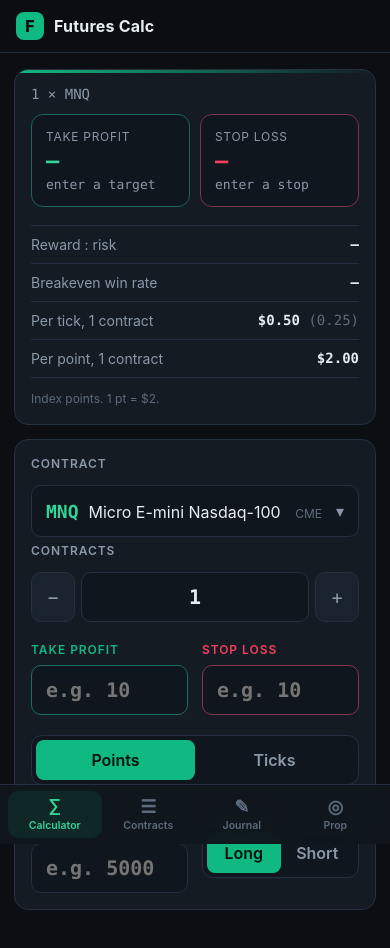
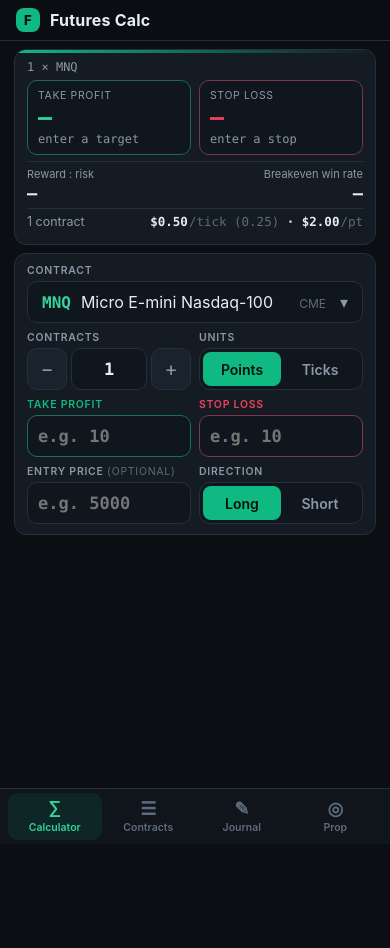
Before and after one commit to Bludiamond888-rgb/futures-desk, a React (Vite) app: page / in a window 390 px wide. Shown: the top 948 px of the page. After the commit the page ends 844 px from the top, so only its background shows below. Built offline with nearby package versions, Linux system fonts and the light colour scheme.

Commit message:
Calculator: compact one-screen layout on phones, scroll-locked calculator tab (100dvh, no bounce, safe-area aware); fit check script

```diff
--- a/src/App.tsx
+++ b/src/App.tsx
@@ -52,9 +52,14 @@
 
   const safeSymbol = all.some((c) => c.symbol === symbol) ? symbol : DEFAULT_CALC.symbol
   const { tab, sub, psub } = route
+  useEffect(() => {
+    const el = document.documentElement
+    el.classList.toggle('calc-lock', tab === 'calculator')
+    return () => el.classList.remove('calc-lock')
+  }, [tab])
 
   return (
-    <div className="app">
+    <div className={`app${tab === 'calculator' ? ' calc-lock' : ''}`}>
       <header className="topbar">
         <div className="brand"><span className="logo">F</span> Futures Calc</div>
         <nav className="tabs top">
--- a/src/index.css
+++ b/src/index.css
@@ -572,3 +572,48 @@
 .tpsl-box.tp b, .tpsl-box.tp i { color: var(--accent2); }
 .tpsl-box.sl { border-color: color-mix(in srgb, var(--neg) 40%, var(--line)); }
 .tpsl-box.sl b, .tpsl-box.sl i { color: var(--neg); }
+
+/* ═════════════ Calculator: compact rows + one-screen scroll lock (phones) ═════════════ */
+.inputs .qty-row .seg, .inputs .tpsl-inputs .seg { margin-top: 0; }
+.rr-line { display: grid !important; grid-template-columns: 1fr 1fr; gap: 12px; }
+.rr-line div { display: flex; flex-direction: column; gap: 2px; }
+.rr-line div:last-child { text-align: right; }
+.rr-line b { text-align: inherit !important; font-size: 17px; }
+.spec-line b em { margin-left: 1px; }
+
+@media (max-width: 760px) {
+  html.calc-lock, html.calc-lock body { height: 100%; overflow: hidden; overscroll-behavior: none; }
+  .app.calc-lock { position: fixed; inset: 0; height: 100dvh; min-height: 0; overflow: hidden; overscroll-behavior: none; }
+  .app.calc-lock .topbar { padding-top: calc(8px + env(safe-area-inset-top)); padding-bottom: 8px; flex: none; }
+  .app.calc-lock .logo { width: 24px; height: 24px; font-size: 13px; }
+  /* main is the only scroller, and only kicks in if the keyboard shrinks the viewport */
+  .app.calc-lock main { flex: 1; min-height: 0; overflow-y: auto; -webkit-overflow-scrolling: touch; overscroll-behavior: contain;
+    padding-top: 8px; padding-bottom: calc(66px + env(safe-area-inset-bottom)); }
+  .calc .calc-grid { gap: 8px; }
+  .calc .panel { padding: 10px 12px; border-radius: 12px; }
+  .calc .inputs { gap: 0; }
+  .calc .field-label { font-size: 10.5px; margin: 0 0 4px; letter-spacing: .07em; }
+  .calc .inputs .row2 { gap: 8px; margin-top: 8px; }
+  .calc .picker-control { min-height: 42px; }
+  .calc .picker-value .sym { font-size: 16px; }
+  .calc #qty, .calc #tp, .calc #sl, .calc #entry { height: 42px; padding: 0 10px; font-size: 17px; }
+  .calc .stepper { grid-template-columns: 40px 1fr 40px; gap: 4px; }
+  .calc .stepper button { height: 42px; }
+  .calc .seg { padding: 3px; height: 42px; }
+  .calc .seg button { padding: 0 6px; font-size: 14px; }
+  .calc .hint { font-size: 11.5px; margin-top: 6px; line-height: 1.35; }
+  .calc .result-label { font-size: 12px; }
+  .calc .tpsl { margin-top: 6px; gap: 8px; }
+  .calc .tpsl-box { padding: 8px 10px; gap: 1px; border-radius: 10px; }
+  .calc .tpsl-box span { font-size: 10.5px; }
+  .calc .tpsl-box b { font-size: clamp(19px, 6vw, 26px); }
+  .calc .tpsl-box em { font-size: 12px; }
+  .calc .tpsl-box i { font-size: 13px; }
+  .calc .lines { margin-top: 6px; }
+  .calc .lines li { padding: 5px 0; font-size: 12.5px; }
+  .calc .lines li:last-child { border-bottom: 0; }
+  .calc .rr-line span { font-size: 11px; }
+  .calc .quote-note, .calc .warn, .calc .cur-note { font-size: 11px; margin-top: 4px; }
+  .calc .quote-note { display: none; }
+  .app.calc-lock .tabs.bottom { padding-top: 4px; padding-bottom: calc(4px + env(safe-area-inset-bottom)); }
+}
--- a/src/screens/Calculator.tsx
+++ b/src/screens/Calculator.tsx
@@ -87,12 +87,27 @@
           <label className="field-label">Contract</label>
           <ContractPicker contracts={contracts} value={spec} onChange={(c) => onSymbolChange(c.symbol)} />
 
+          <div className="row2 qty-row">
+            <div>
               <label className="field-label" htmlFor="qty">Contracts</label>
               <div className="stepper">
                 <button type="button" onClick={() => step(-1)} aria-label="Fewer contracts">−</button>
                 <input id="qty" inputMode="numeric" value={st.qty}
                   onChange={(e) => setSt({ ...st, qty: e.target.value })} className={qtyOk ? '' : 'bad'} />
                 <button type="button" onClick={() => step(1)} aria-label="More contracts">+</button>
+              </div>
+            </div>
+            <div>
+              <label className="field-label">Units</label>
+              <div className="seg" role="radiogroup" aria-label="Move unit">
+                {(['points', 'ticks'] as MoveUnit[]).map((u) => (
+                  <button key={u} type="button" role="radio" aria-checked={st.unit === u}
+                    className={st.unit === u ? 'on' : ''} onClick={() => setUnit(u)}>
+                    {u === 'points' ? 'Points' : 'Ticks'}
+                  </button>
+                ))}
+              </div>
+            </div>
           </div>
 
           <div className="row2 tpsl-inputs">
@@ -108,14 +123,6 @@
             </div>
           </div>
 
-          <div className="seg" role="radiogroup" aria-label="Move unit">
-            {(['points', 'ticks'] as MoveUnit[]).map((u) => (
-              <button key={u} type="button" role="radio" aria-checked={st.unit === u}
-                className={st.unit === u ? 'on' : ''} onClick={() => setUnit(u)}>
-                {u === 'points' ? 'Points' : 'Ticks'}
-              </button>
-            ))}
-          </div>
           {is32 && st.unit === 'points' && (
             <p className="hint">Treasury: 1 point = 1 full handle. You can type 32nds as <code>1-16</code> (= 1 16/32) or <code>0-08.5</code>.</p>
           )}
@@ -160,13 +167,14 @@
           {cur !== 'USD' && <div className="cur-note">Values in {cur} (contract currency)</div>}
 
           <ul className="lines">
-            <li><span>Reward : risk</span><b data-testid="rr">{r.rr != null ? `${r.rr.toFixed(2)} : 1` : '—'}</b></li>
-            <li><span>Breakeven win rate</span><b data-testid="bewr">{r.breakevenWinRate != null ? `${(r.breakevenWinRate * 100).toFixed(1)}%` : '—'}</b></li>
-            <li>
-              <span>Per tick, 1 contract</span>
-              <b>{formatMoney(spec.tickValue, cur)} <em>({spec.tickLabel ?? formatNumber(spec.tickSize, 9)})</em></b>
+            <li className="rr-line">
+              <div><span>Reward : risk</span><b data-testid="rr">{r.rr != null ? `${r.rr.toFixed(2)} : 1` : '—'}</b></div>
+              <div><span>Breakeven win rate</span><b data-testid="bewr">{r.breakevenWinRate != null ? `${(r.breakevenWinRate * 100).toFixed(1)}%` : '—'}</b></div>
             </li>
-            <li><span>Per point, 1 contract</span><b>{formatMoney(spec.pointValue, cur)}</b></li>
+            <li className="spec-line">
+              <span>1 contract</span>
+              <b>{formatMoney(spec.tickValue, cur)}<em>/tick ({spec.tickLabel ?? formatNumber(spec.tickSize, 9)})</em> · {formatMoney(spec.pointValue, cur)}<em>/pt</em></b>
+            </li>
           </ul>
           {(r.tp?.fractionalTicks || r.sl?.fractionalTicks) && <p className="warn">Note: a distance isn’t a whole number of ticks (tick = {formatNumber(spec.tickSize, 9)}).</p>}
           <p className="quote-note">{spec.quoteNotes}</p>
```
Also changed, not shown: scripts/screens-fit.mjs (added, +46 -0 lines). Lines whose indentation alone changed are shown as unchanged.
